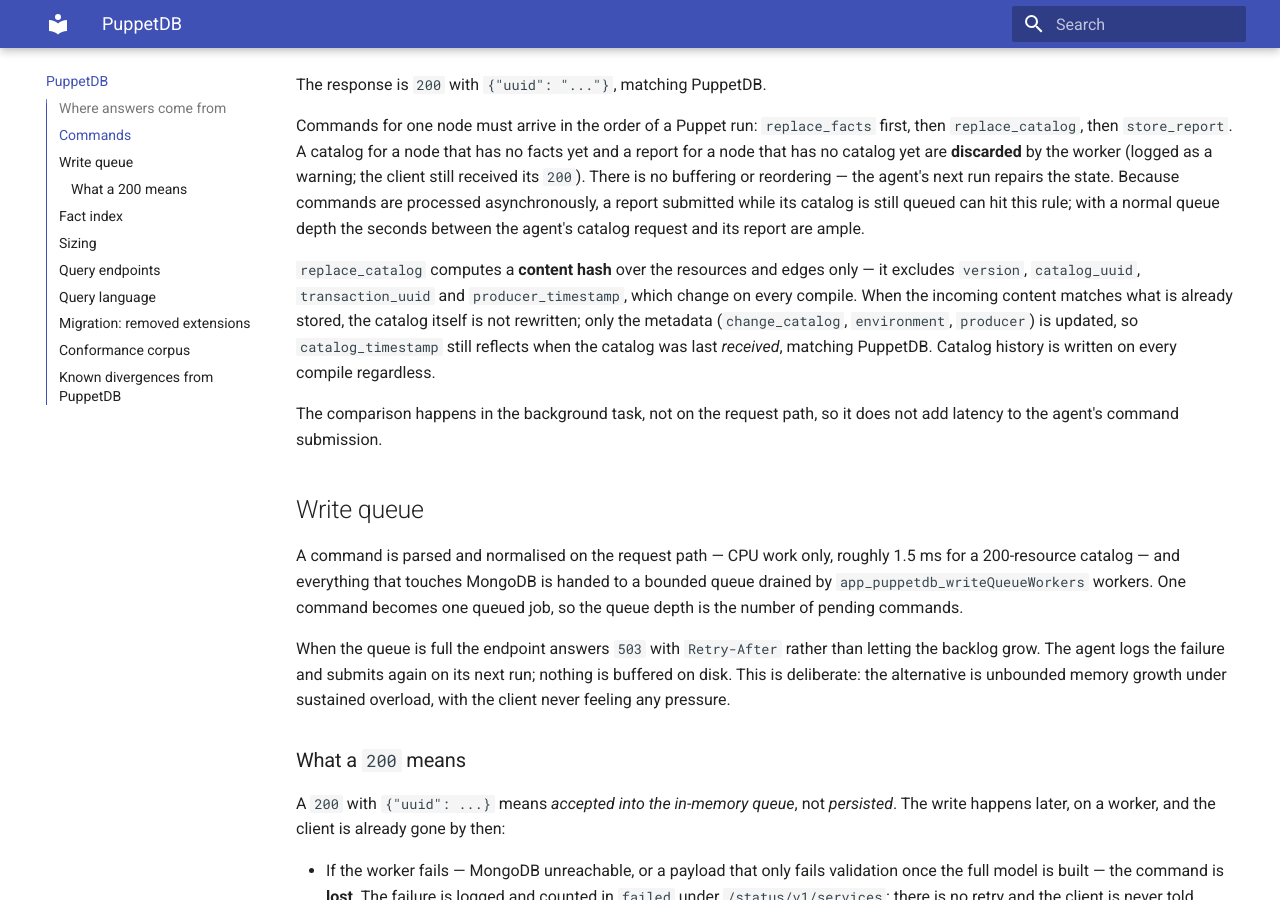
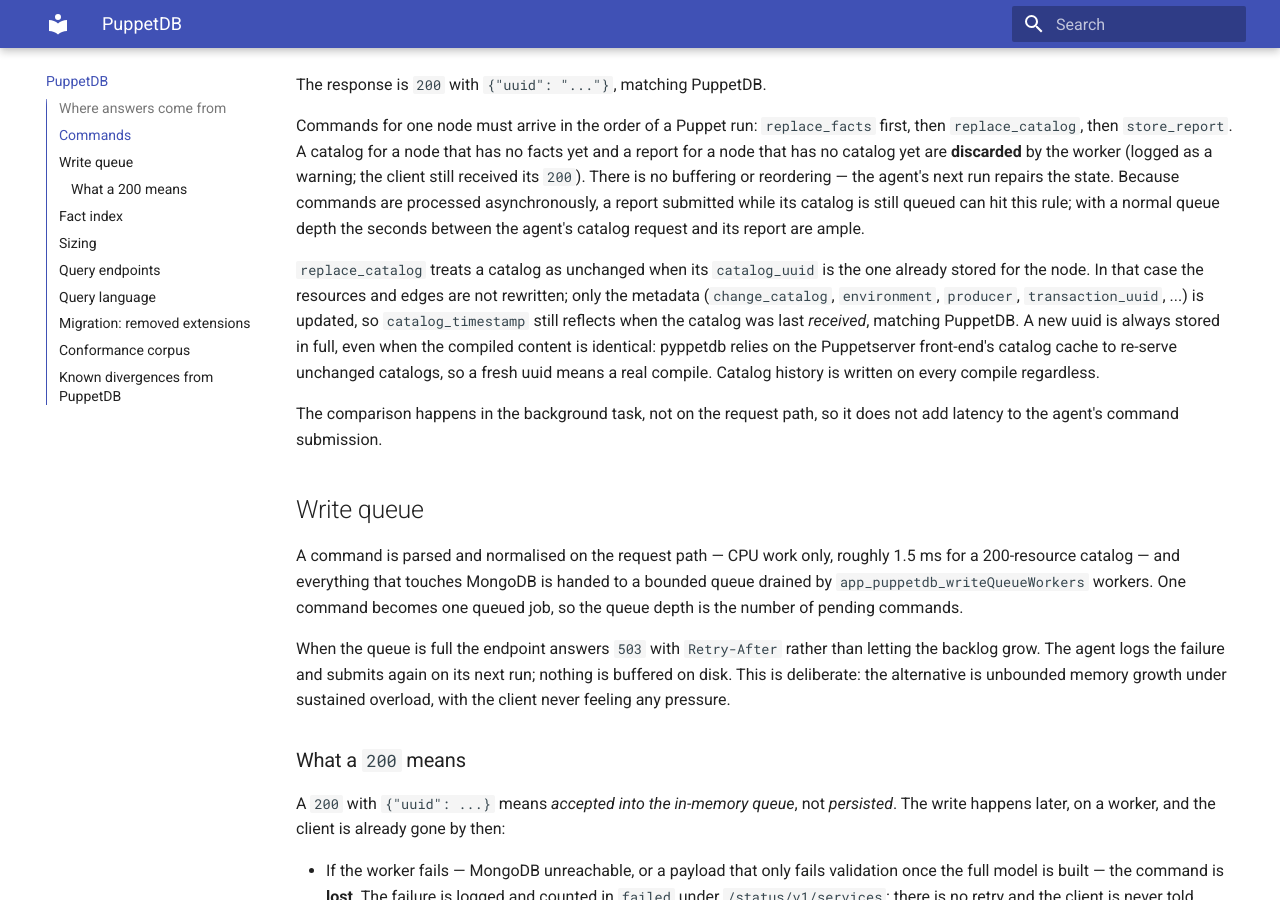
Before and after one commit to schlitzered/pyppetdb, an MkDocs documentation site: the page built from docs/puppetdb.md, in a window 1280 px wide and 900 px high, scrolled down 1056 px. Built offline with MkDocs 1.6.1 and Material for MkDocs 9.7.7, drawn with Linux system fonts in a browser that asks for light colours.

Commit message:
Skip unchanged catalogs by catalog_uuid instead of a content hash
The uuid identifies a compile, and with the Puppetserver front-end caching
catalogs a fresh uuid means a real compile, so the content hash over resources
and edges is dropped together with its per-catalog hashing cost.

Co-Authored-By: Claude Fable 5.1 <noreply@anthropic.com>

```diff
--- a/docs/puppetdb.md
+++ b/docs/puppetdb.md
@@ -47,12 +47,14 @@ the agent's next run repairs the state. Because commands are processed asynchron
 a report submitted while its catalog is still queued can hit this rule; with a normal
 queue depth the seconds between the agent's catalog request and its report are ample.
 
-`replace_catalog` computes a **content hash** over the resources and edges only — it
-excludes `version`, `catalog_uuid`, `transaction_uuid` and `producer_timestamp`, which
-change on every compile. When the incoming content matches what is already stored, the
-catalog itself is not rewritten; only the metadata (`change_catalog`, `environment`,
-`producer`) is updated, so `catalog_timestamp` still reflects when the catalog was last
-*received*, matching PuppetDB. Catalog history is written on every compile regardless.
+`replace_catalog` treats a catalog as unchanged when its `catalog_uuid` is the one
+already stored for the node. In that case the resources and edges are not rewritten; only
+the metadata (`change_catalog`, `environment`, `producer`, `transaction_uuid`, ...) is
+updated, so `catalog_timestamp` still reflects when the catalog was last *received*,
+matching PuppetDB. A new uuid is always stored in full, even when the compiled content is
+identical: pyppetdb relies on the Puppetserver front-end's catalog cache to re-serve
+unchanged catalogs, so a fresh uuid means a real compile. Catalog history is written on
+every compile regardless.
 
 The comparison happens in the background task, not on the request path, so it does not
 add latency to the agent's command submission.
```
Also changed, not shown: CLAUDE.md (+1 -1 lines), 8 other files.
